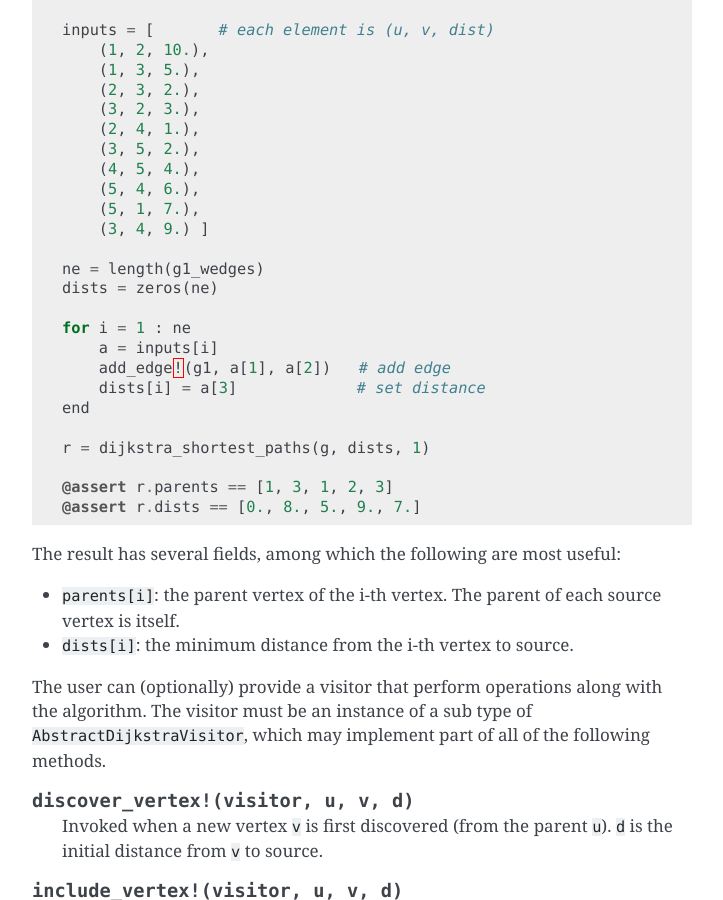
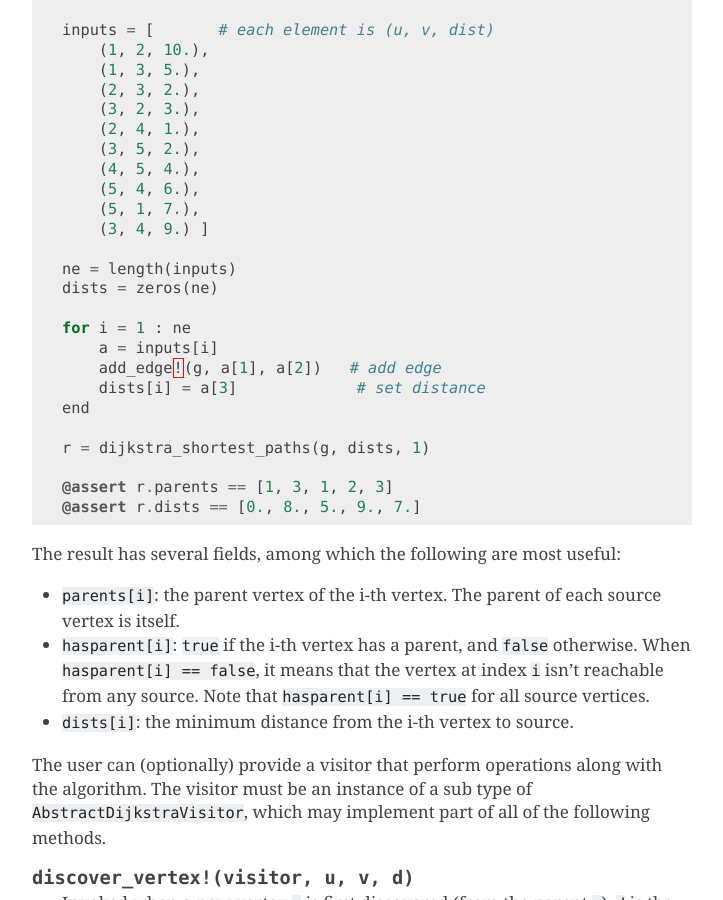
Before and after one commit to JuliaGraphs/Graphs.jl, a Sphinx documentation site: the page built from doc/source/algorithms.rst, in a window 1280 px wide and 900 px high, scrolled down 3524 px. Shown: the whole window, without its empty margins (388-1111 px from the left). Built offline with Sphinx 7.4.7, drawn with Linux system fonts in a browser that asks for light colours; formulas are drawn with MathJax 3.

Commit message:
provide Bool attribute to check for parents
closes #140

```diff
--- a/doc/source/algorithms.rst
+++ b/doc/source/algorithms.rst
@@ -146,12 +146,12 @@ The following is an example that shows how to use this function:
         (5, 1, 7.),
         (3, 4, 9.) ]
 
-    ne = length(g1_wedges)
+    ne = length(inputs)
     dists = zeros(ne)
 
     for i = 1 : ne
         a = inputs[i]
-        add_edge!(g1, a[1], a[2])   # add edge
+        add_edge!(g, a[1], a[2])   # add edge
         dists[i] = a[3]             # set distance
     end
 
@@ -163,6 +163,7 @@ The following is an example that shows how to use this function:
 The result has several fields, among which the following are most useful:
 
 * ``parents[i]``:  the parent vertex of the i-th vertex. The parent of each source vertex is itself.
+* ``hasparent[i]``:  ``true`` if the i-th vertex has a parent, and ``false`` otherwise. When ``hasparent[i] == false``, it means that the vertex at index ``i`` isn't reachable from any source. Note that ``hasparent[i] == true`` for all source vertices.
 * ``dists[i]``:  the minimum distance from the i-th vertex to source.
 
 The user can (optionally) provide a visitor that perform operations along with the algorithm. The visitor must be an instance of a sub type of ``AbstractDijkstraVisitor``, which may implement part of all of the following methods.
```
Also changed, not shown: 1 other file.
